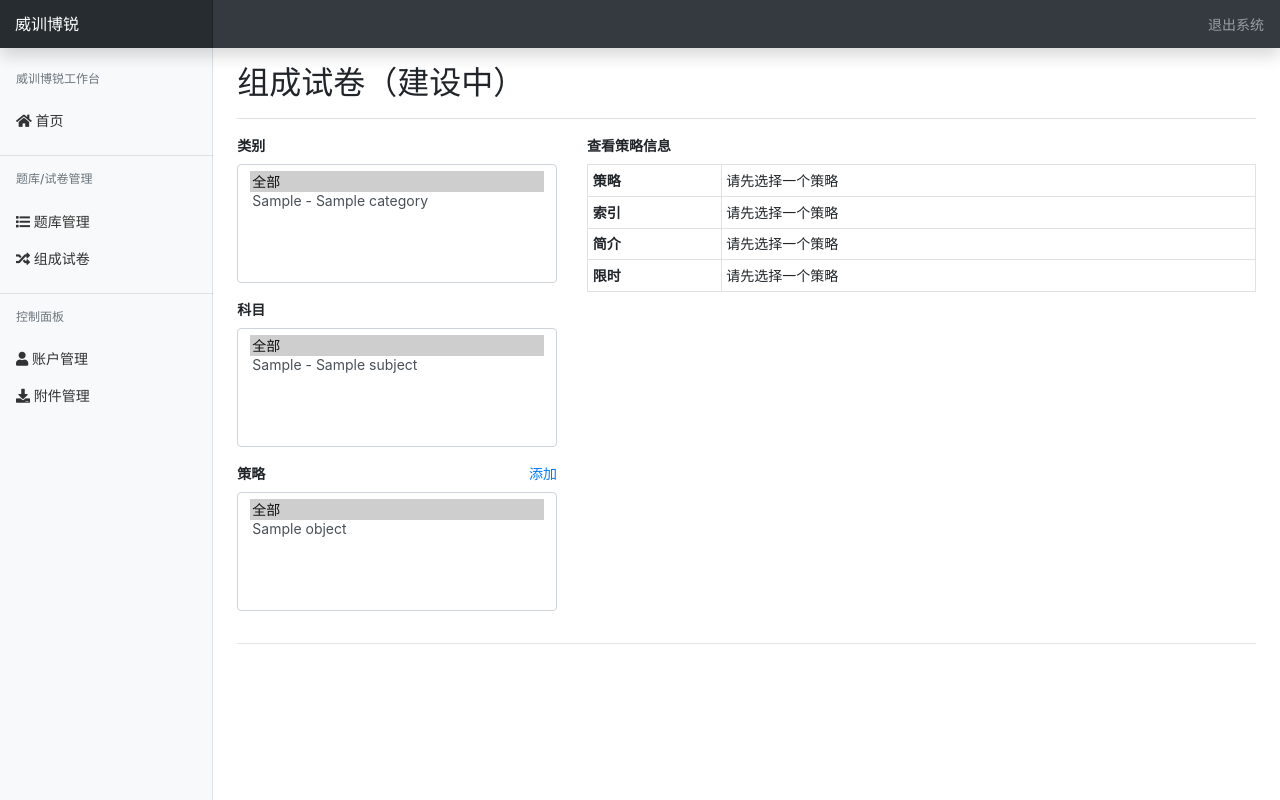
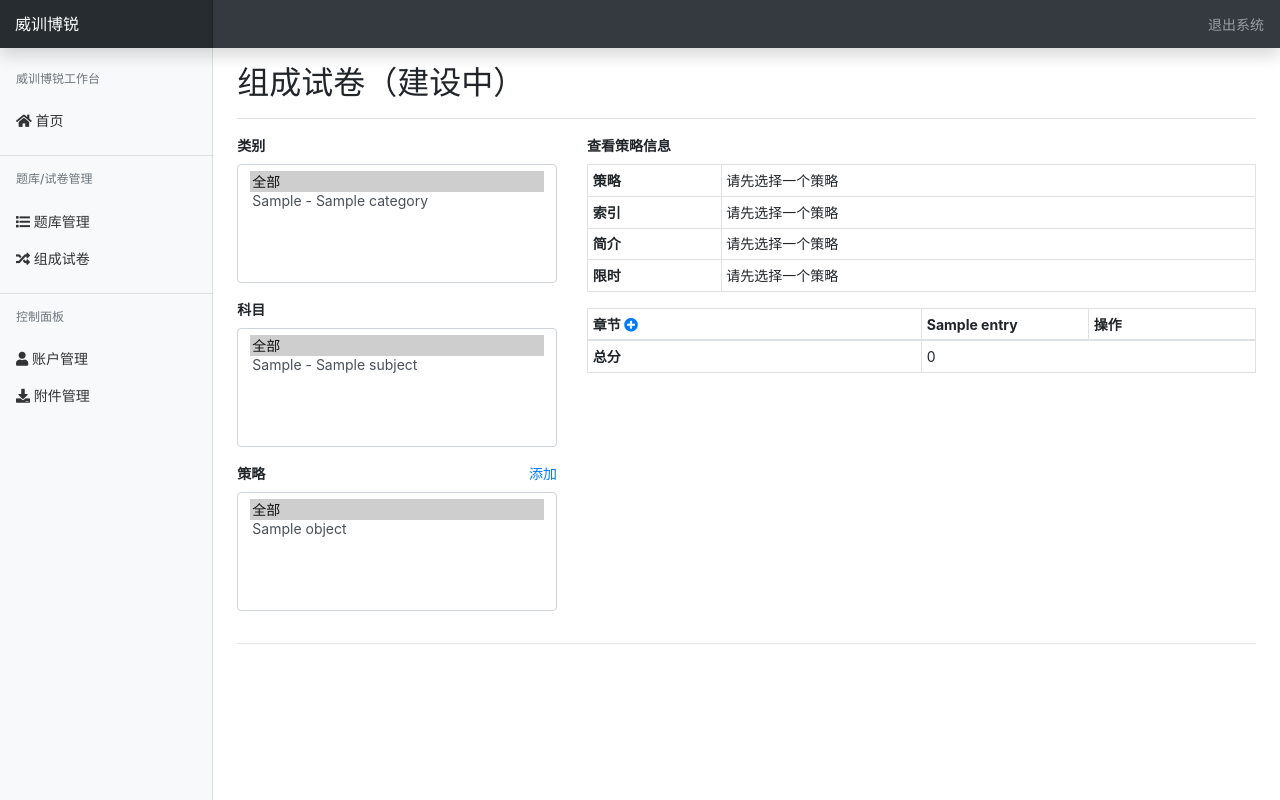
Before and after one commit to hejun0524/weixunborui, a Django app: template templates/exam/exams.html in a window 1280 px wide. Run offline with Django 3.2, Linux system fonts and the light colour scheme; tables that the repository leaves empty hold one stand-in row (values such as "Sample post"); the template is opened without the code that fills it: values that come from a table or form of the project are taken from there, most other values are stand-ins (such as "Sample title", 1, 10 or a date in 2020); data that the repository does not hold is empty; some libraries are stand-ins or nearby versions.

Commit message:
can choose and display chapters for strategy

```diff
--- a/exam/models.py
+++ b/exam/models.py
@@ -10,6 +10,7 @@ class Strategy(models.Model):
     description = models.TextField(blank=True)
     timer = models.IntegerField(default=100)
     plan = fields.JSONField(null=True)
+    created = models.DateTimeField(auto_now=True)
 
     def __str__(self):
         return self.name
--- a/pool/views.py
+++ b/pool/views.py
@@ -512,6 +512,7 @@ def get_chapter(request, chapter_id):
     for i in range(1, 8):
         res['point{}'.format(i)] = this_object.points[i - 1]
         res['difficulty{}'.format(i)] = this_object.difficulties[i - 1]
+        res['q_num{}'.format(i)] = len(class_list[i - 1].objects.filter(chapter_id=chapter_id))
     return JsonResponse(res)
 
 
--- a/static/js/dynamic_exams.js
+++ b/static/js/dynamic_exams.js
@@ -1,5 +1,6 @@
-function ajaxChangeSelection(callerType, code, targets, has0, entries, fixedSelection) {
+function ajaxChangeSelection(requestApp, callerType, code, targets, has0, entries, fixedSelection) {
     /*
+    requestApp: pool, exam or whatever;
     callerType: what user clicked on - the component's model type;
     code: model id - i.e., caller's value;
     targets: a list of components that will be affected;
@@ -8,7 +9,7 @@ function ajaxChangeSelection(callerType, code, targets, has0, entries, fixedSele
     fixedSelection: whether maintain the previous selection
      */
     $.ajax({
-        url: ['', 'exam', callerType, code, ''].join('/'),
+        url: ['', requestApp, callerType, code, ''].join('/'),
         success: function (data) {
             for (var i = 0; i < targets.length; i++) {
                 var $target = $(targets[i]);
@@ -34,9 +35,9 @@ function ajaxChangeSelection(callerType, code, targets, has0, entries, fixedSele
     });
 }
 
-function ajaxChangeTable(callerType, code, targets, entries, specialTargets, specialEntries, specialAttributes) {
+function ajaxChangeTable(requestApp, callerType, code, targets, entries, specialTargets, specialEntries, specialAttributes) {
     $.ajax({
-        url: ['', 'exam', callerType, code, ''].join('/'),
+        url: ['', requestApp, callerType, code, ''].join('/'),
         success: function (data) {
             for (var i = 0; i < targets.length; i++) {
                 var $target = $(targets[i]);
@@ -69,7 +70,28 @@ function setStrategyInfo(pk) {
             $(specialTargets[j]).val('');
         }
     } else {
-        ajaxChangeTable('get_strategy', pk, targets, entries, specialTargets, specialEntries, specialAttributes);
+        ajaxChangeTable('exam', 'get_strategy', pk, targets, entries, specialTargets, specialEntries, specialAttributes);
+    }
+}
+
+function setChapterInfo(pk) {
+    var targets = [];
+    var entries = [];
+    var specialTargets = ['#cell_chapter_image'];
+    var specialEntries = ['image_path'];
+    var specialAttributes = ['src'];
+    var i = 1;
+    for (; i <= 7; i++) {
+        targets.push('#cell_chapter_point' + i, '#cell_chapter_difficulty' + i, '#cell_chapter_q_num' + i);
+        entries.push('point' + i, 'difficulty' + i, 'q_num' + i);
+    }
+    if (pk === 0) { // reset
+        for (i = 0; i < targets.length; i++) {
+            $(targets[i]).html('');
+        }
+        $('#cell_chapter_image').attr('src', '/static/img/no_img.png');
+    } else {
+        ajaxChangeTable('pool', 'get_chapter', pk, targets, entries, specialTargets, specialEntries, specialAttributes);
     }
 }
 
@@ -77,16 +99,23 @@ $('#add_strategy').click(function () {
     $('#strategy_modal').modal('show');
 });
 
+$('#add_chapter').click(function () {
+    if (parseInt($('#id_strategy').val()) === 0) {
+        return alert('请先选择一个策略！');
+    }
+    $('#chapter_modal').modal('show');
+});
+
 $('#id_category').change(function () {
     ajaxChangeSelection(
-        'change_category', $(this).val(),
+        'exam', 'change_category', $(this).val(),
         ['#id_subject', '#id_strategy'], [true, true], ['subjects', 'strategies'], false
     );
 });
 
 $('#id_subject').change(function () {
     ajaxChangeSelection(
-        'change_subject/' + $('#id_category').val(), $(this).val(),
+        'exam', 'change_subject/' + $('#id_category').val(), $(this).val(),
         ['#id_strategy'], [true], ['strategies'], false
     );
 });
@@ -97,7 +126,25 @@ $('#id_strategy').change(function () {
 
 $('#id_strategy_category').change(function () {
     ajaxChangeSelection(
-        'change_category', $(this).val(),
+        'exam', 'change_category', $(this).val(),
         ['#id_strategy_subject'], [false], ['subjects'], false
     );
 });
+
+$('#id_chapter_category').change(function () {
+    ajaxChangeSelection(
+        'pool', 'change_category', $(this).val(),
+        ['#id_chapter_subject', '#id_chapter_chapter'], [true, false], ['subjects', 'chapters'], false
+    );
+});
+
+$('#id_chapter_subject').change(function () {
+    ajaxChangeSelection(
+        'pool', 'change_subject/' + $('#id_chapter_category').val(), $(this).val(),
+        ['#id_chapter_chapter'], [false], ['chapters'], false
+    );
+});
+
+$('#id_chapter_chapter').change(function() {
+    setChapterInfo(parseInt($(this).val()));
+})
--- a/templates/exam/exams.html
+++ b/templates/exam/exams.html
@@ -63,6 +63,28 @@
                 </tr>
                 </tbody>
             </table>
+            <table class="table table-sm table-bordered">
+                <thead>
+                <tr>
+                    <th scope="col" class="cell-2">章节
+                        <span id="add_chapter" class="fake-link text-primary">
+                            <span class="fa fa-plus-circle"></span>
+                        </span>
+                    </th>
+                    {% for entry in type_sc_abbr %}
+                        <th scope="col" class="cell-1">{{ entry }}</th>
+                    {% endfor %}
+                    <th scope="col" class="cell-1">操作</th>
+                </tr>
+                </thead>
+                <tbody></tbody>
+                <tfoot>
+                <tr>
+                    <th class="cell-2">总分</th>
+                    <td colspan="8" id="total_points">0</td>
+                </tr>
+                </tfoot>
+            </table>
         </div>
     </div>
     <hr>
--- a/templates/exam/strategy_modal.html
+++ b/templates/exam/strategy_modal.html
@@ -1,4 +1,5 @@
 <!-- Strategy modal -->
+{% load static %}
 <div class="modal fade" id="strategy_modal" tabindex="-1" role="dialog">
     <div class="modal-dialog modal-lg modal-dialog-centered" role="document">
         <div class="modal-content">
@@ -51,3 +52,68 @@
         </div>
     </div>
 </div>
+
+<!-- Chapter modal -->
+<div class="modal fade" id="chapter_modal" tabindex="-1" role="dialog">
+    <div class="modal-dialog modal-lg modal-dialog-centered" role="document">
+        <div class="modal-content">
+            <div class="modal-header">
+                <h5 class="modal-title">选择章节</h5>
+            </div>
+            <div class="modal-body pr-5">
+                <div class="form-group row">
+                    <label for="id_chapter_category" class="col-sm-3 col-form-label">所属类别</label>
+                    <select class="col-sm-9 custom-select" id="id_chapter_category">
+                        <option value="0" selected>全部</option>
+                        {% for object in all_categories %}
+                            <option value="{{ object.id }}">{{ object }}</option>
+                        {% endfor %}
+                    </select>
+                </div>
+                <div class="form-group row">
+                    <label for="id_chapter_subject" class="col-sm-3 col-form-label">所属科目</label>
+                    <select class="col-sm-9 custom-select" id="id_chapter_subject">
+                        <option value="0" selected disabled>全部</option>
+                        {% for object in all_subjects %}
+                            <option value="{{ object.id }}">{{ object }}</option>
+                        {% endfor %}
+                    </select>
+                </div>
+                <div class="form-group row">
+                    <label for="id_chapter_chapter" class="col-sm-3 col-form-label required">选择章节</label>
+                    <select class="col-sm-9 custom-select" id="id_chapter_chapter">
+                        <option value="" selected disabled>请选择</option>
+                        {% for object in all_chapters %}
+                            <option value="{{ object.id }}">{{ object }}</option>
+                        {% endfor %}
+                    </select>
+                </div>
+                <table class="table table-sm table-bordered">
+                <tbody>
+                <tr>
+                    <th scope="col" class="cell-3">章节图片</th>
+                    <th scope="col" class="cell-3">题目类型</th>
+                    <th scope="col" class="cell-1">分值</th>
+                    <th scope="col" class="cell-1">难度</th>
+                    <th scope="col" class="cell-2">包含题量</th>
+                </tr>
+                {% for entry in chapter_info %}
+                    <tr>
+                        {% if forloop.counter0 == 0 %}
+                            <td rowspan="7">
+                                <img class="img-fluid center-block" id="cell_chapter_image"
+                                     src="{% static 'img/no_img.png' %}">
+                            </td>
+                        {% endif %}
+                        <td scope="row">{{ entry.0 }}</td>
+                        <td id="cell_chapter_{{ entry.1 }}"></td>
+                        <td id="cell_chapter_{{ entry.2 }}"></td>
+                        <td id="cell_chapter_{{ entry.3 }}"></td>
+                    </tr>
+                {% endfor %}
+                </tbody>
+                </table>
+            </div>
+        </div>
+    </div>
+</div>
```
Also changed, not shown: exam/views.py (+11 -1 lines).
